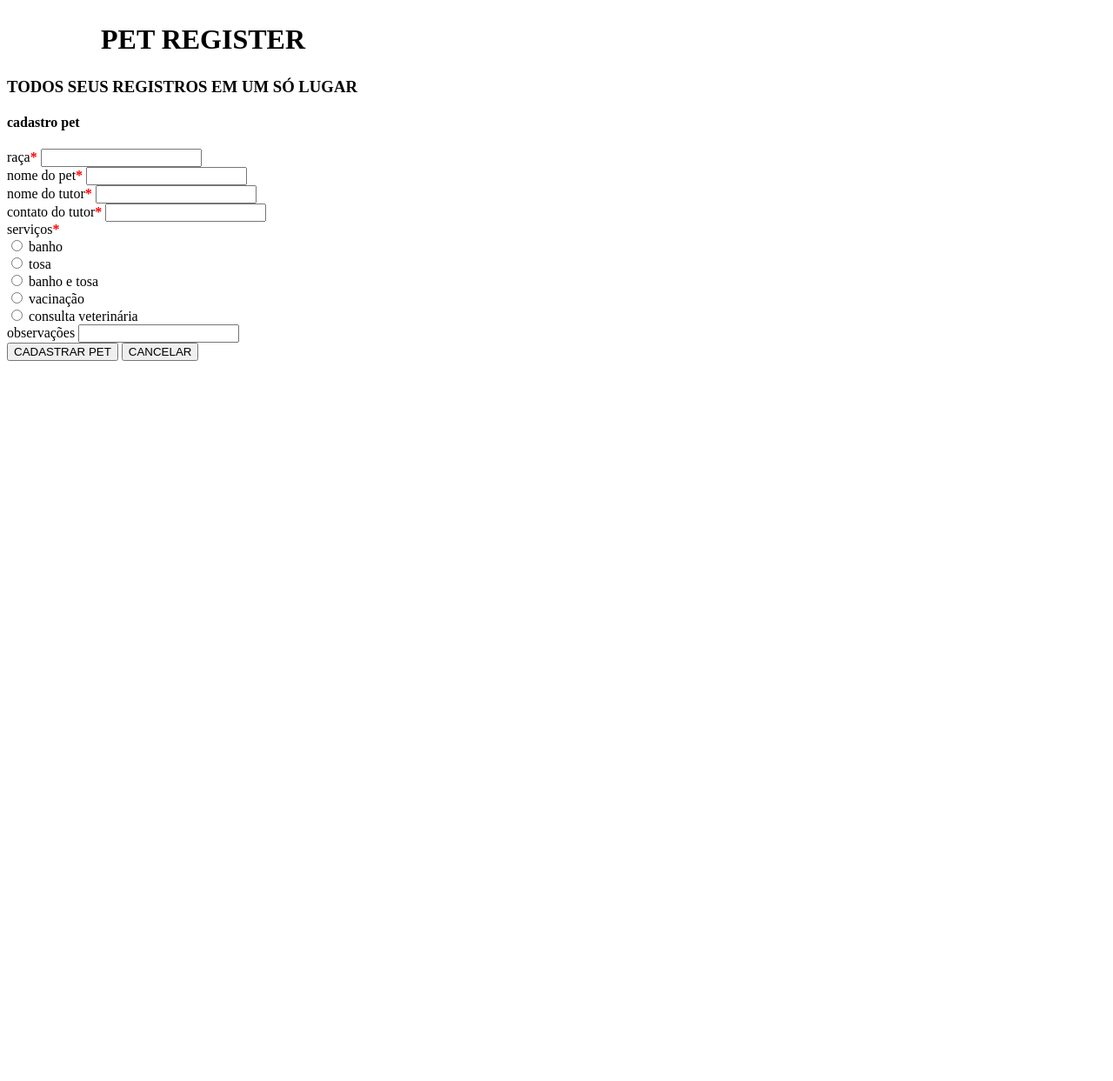
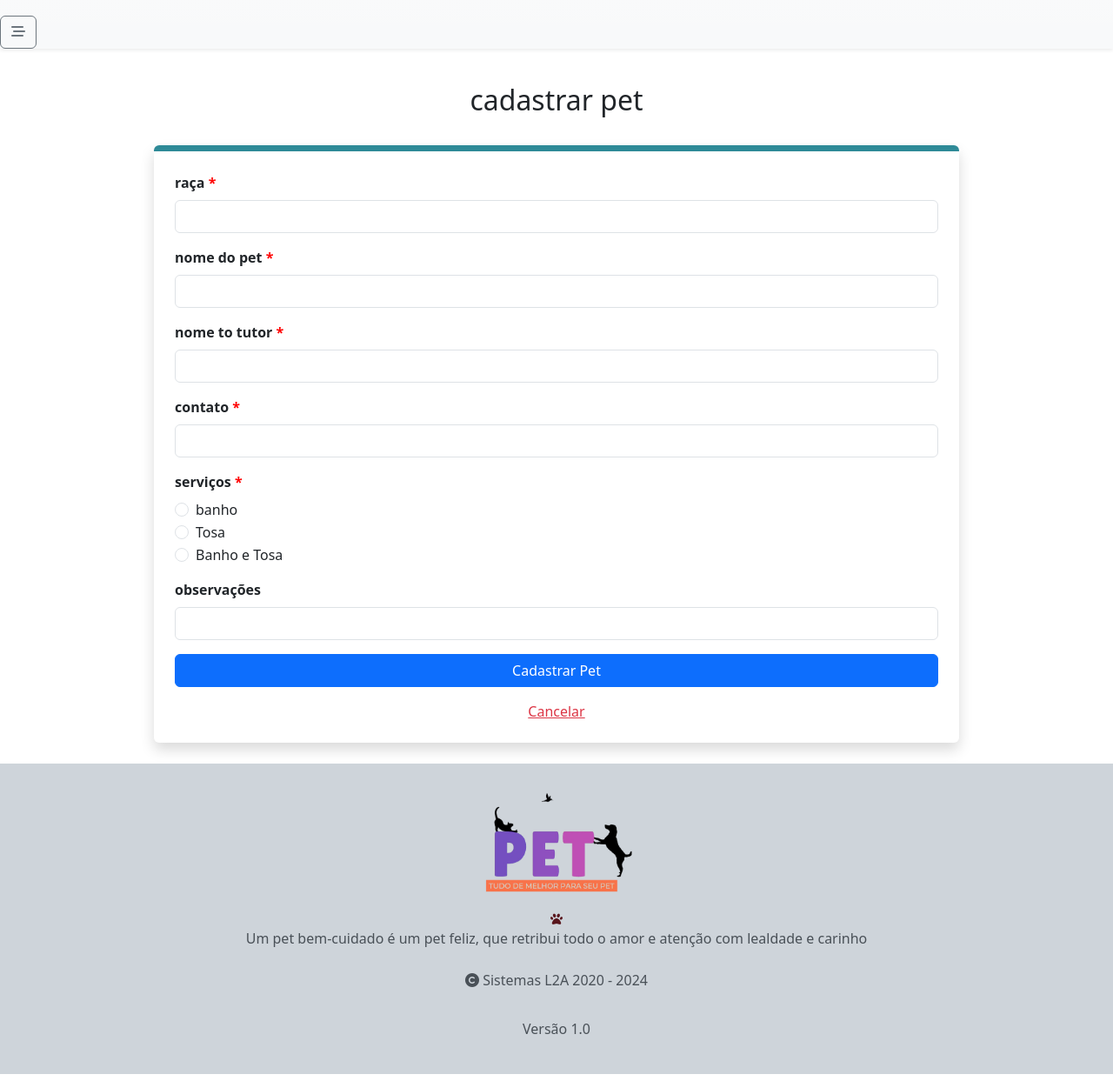
Before and after one commit to gabrielcaxtanho/registerdog, a PHP site: page /cadastro.php in a window 1280 px wide. Shown: the whole page at 87% size. Before the commit the page ends 415 px from the top, so only its background shows below. Run offline with PHP 8.4, Linux system fonts and the light colour scheme; some libraries are stand-ins or nearby versions; some web fonts are replaced.

Commit message:
add header e footer

```diff
--- a/cadastro.php
+++ b/cadastro.php
@@ -87,80 +87,89 @@ if ($_SERVER['REQUEST_METHOD'] == 'POST') {
     <meta http-equiv="X-UA-Compatible" content="IE=edge">
     <meta name="viewport" content="width=device-width, initial-scale=1.0">
     <title>Cadastro de Pets</title>
-    <link rel="stylesheet" href="css/cadastro_style.css">
+    <link rel="stylesheet" href="./css/style.css">
 </head>
 
 <body>
-    <main class="rodape">
-        <h1 class="rodape__texto"><i class="fa-solid fa-paw fa-2xl" style="color: #ffffff; margin: 22px;"></i>PET REGISTER</h1>
-        <h3 class="rodape__texto">TODOS SEUS REGISTROS EM UM SÓ LUGAR</h3>
-    </main>
+    <?php include_once 'php/header_index.php'; ?>
+    <!-- <main class="font">
+        <h1 class="font__texto"><i class="fa-solid fa-paw fa-2xl" style="color: #ffffff; margin: 22px;"></i>PET REGISTER</h1>
+        <h3 class="font__texto">TODOS SEUS REGISTROS EM UM SÓ LUGAR</h3>
+    </main> -->
     <?php if ($mensagem) : ?>
         <section class="mensagem">
             <?= $mensagem ?>
         </section>
     <?php endif; ?>
 
-    <section class="principal">
-        <section class="principal__imagemfundo">
-            <div class="principal__elemento">
-                <section class="formulario_central">
-                    <h1 id="titulo-cadastro">cadastro pet</h1>
-                    <form action="" method="post" class="formulario">
-                        <div class="elemento_formulario">
-                            <label for="raca">raça<b style="color: #ff0000;">*</b></label>
-                            <input class="campo" type="text" id="raca" name="raca" required>
+    <div class="container">
+        <div class="row justify-content-center">
+            <div class="col-md-10">
+                <h2 class="text-center" id="font"> cadastrar pet </h2>
+                <hr class="border-white">
+                <div class="shadow rounded p-4 mb-4" style="border-top: #2e8a97 7px solid;">
+                    <form id="editForm" method="post" action=".php">
+                        <div class="mb-3">
+                            <label for="raca" class="form-label"><strong>raça </strong><b style="color: #ff0000;">*</b></label>
+                            <input class="form-control" type="text" id="raca" name="raca" required>
                         </div>
-                        <div class="elemento_formulario">
-                            <label for="nomePet">nome do pet<b style="color: #ff0000;">*</b></label>
-                            <input class="campo" type="text" id="nomePet" name="nomePet" required>
+                        <div class="mb-3">
+                            <label for="nomePet" class="form-label"><strong>nome do pet </strong><b style="color: #ff0000;">*</b></label>
+                            <input class="form-control" type="text" id="nomePet" name="nomePet" required>
                         </div>
-                        <div class="elemento_formulario">
-                            <label for="nomeTutor">nome do tutor<b style="color: #ff0000;">*</b></label>
-                            <input class="campo" type="text" id="nomeTutor" name="nomeTutor" required>
+                        <div class="mb-3">
+                            <label for="nomeTutor" class="form-label"><strong>nome to tutor </strong><b style="color: #ff0000;">*</b></label>
+                            <input class="form-control" type="text" id="nomeTutor" name="nomeTutor" required>
                         </div>
-                        <div class="elemento_formulario">
-                            <label for="contatoTutor">contato do tutor<b style="color: #ff0000;">*</b></label>
-                            <input class="campo" type="text" id="contatoTutor" name="contatoTutor" required>
+                        <div class="mb-3">
+                            <label for="contatoTutor" class="form-label"><strong>contato </strong><b style="color: #ff0000;">*</b></label>
+                            <input class="form-control" type="text" id="contatoTutor" name="contatoTutor" required>
                         </div>
-                        <div class="elemento_formulario">
-                            <label>serviços<b style="color: #ff0000;">*</b></label>
-                            <div class="elemento_formulario_2">
-                                <input type="radio" name="descricao" value="Banho" required>
-                                <label for="banho">banho</label>
+                        <div class="mb-3">
+                            <label class="form-label"><strong>serviços </strong><b style="color: #ff0000;">*</b></label>
+                            <div class="form-check">
+                                <input class="form-check-input" type="radio" name="descricao" value="Banho" required>
+                                <label class="form-check-label" for="banho">banho</label>
                             </div>
-                            <div class="elemento_formulario_2">
-                                <input type="radio" name="descricao" value="Tosa">
-                                <label for="tosa">tosa</label>
+                            <div class="form-check">
+                                <input class="form-check-input" type="radio" name="descricao" value="Tosa">
+                                <label class="form-check-label" for="tosa">Tosa</label>
                             </div>
-                            <div class="elemento_formulario_2">
-                                <input type="radio" name="descricao" value="Banho e Tosa">
-                                <label for="banhoTosa">banho e tosa</label>
+                            <div class="form-check">
+                                <input class="form-check-input" type="radio" name="descricao" value="Banho e Tosa">
+                                <label class="form-check-label" for="banhoTosa">Banho e Tosa</label>
                             </div>
-                            <div class="elemento_formulario_2">
-                                <input type="radio" name="descricao" value="Vacinação">
-                                <label for="vacinacao">vacinação</label>
+                           <!--  <div class="form-check">
+                                <input class="form-check-input" type="radio" name="descricao" value="Vacinação">
+                                <label class="form-check-label" for="vacinacao">Vacinação</label>
                             </div>
-                            <div class="elemento_formulario_2">
-                                <input type="radio" name="descricao" value="Consulta Veterinária">
-                                <label for="consultaVeterinaria">consulta veterinária</label>
-                            </div>
+                            <div class="form-check">
+                                <input class="form-check-input" type="radio" name="descricao" value="Consulta Veterinária">
+                                <label class="form-check-label" for="consultaVeterinaria">Consulta Veterinária</label>
+                            </div> -->
                         </div>
-                        <div class="elemento_formulario">
-                            <label for="observacao">observações</label>
-                            <input class="campo" type="text" id="observacao" name="observacao">
+                        <div class="mb-3">
+                            <label for="observacao" class="form-label"><strong>observações </strong></label>
+                            <input class="form-control" type="text" id="observacao" name="observacao">
                         </div>
-                        <div class="elemento_formulario_botoes">
-                            <button type="submit" class="button-19" role="button">CADASTRAR PET</button>
-                            <button type="button" class="button-19_2" role="button" onclick="window.location.href='./index.php'">CANCELAR</button>
+                        <div class="card-footer bg-transparent text-center">
+                            <button type="submit" class="btn btn-primary w-100 mb-3">Cadastrar Pet</button>
+                            <a href="./index.php" class="text-danger text-decoration-underline">Cancelar</a>
                         </div>
                     </form>
-                </section>
+                </div>
             </div>
-        </section>
+        </div>
+    </div>
+        </div>
+    </div>
 
     </section>
     <script src="https://cdn.jsdelivr.net/npm/bootstrap@5.3.3/dist/js/bootstrap.bundle.min.js" integrity="sha384-YvpcrYf0tY3lHB60NNkmXc5s9fDVZLESaAA55NDzOxhy9GkcIdslK1eN7N6jIeHz" crossorigin="anonymous"></script>
     <script src="https://kit.fontawesome.com/c0eae24639.js" crossorigin="anonymous"></script>
+    <?php
+    include_once 'php/footer_index.php';
+    ?>
 </body>
+
 </html>
```
